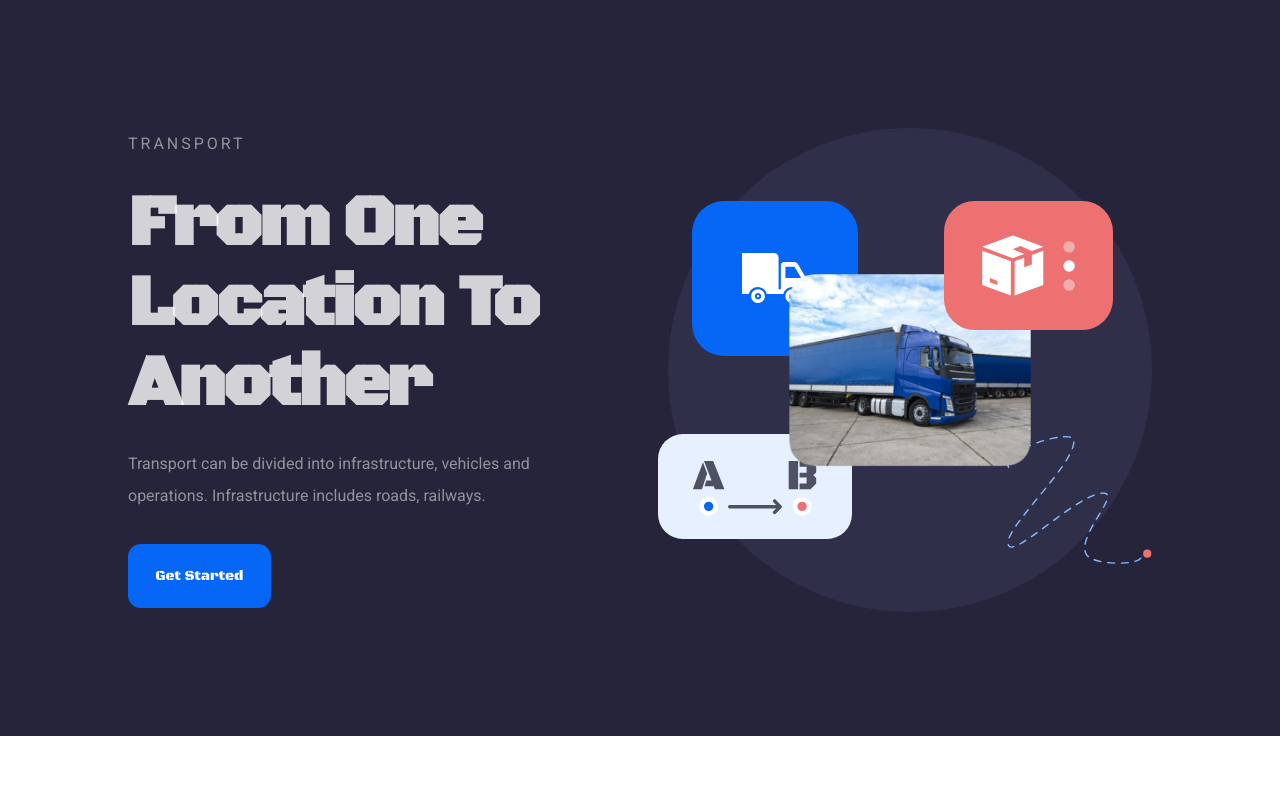
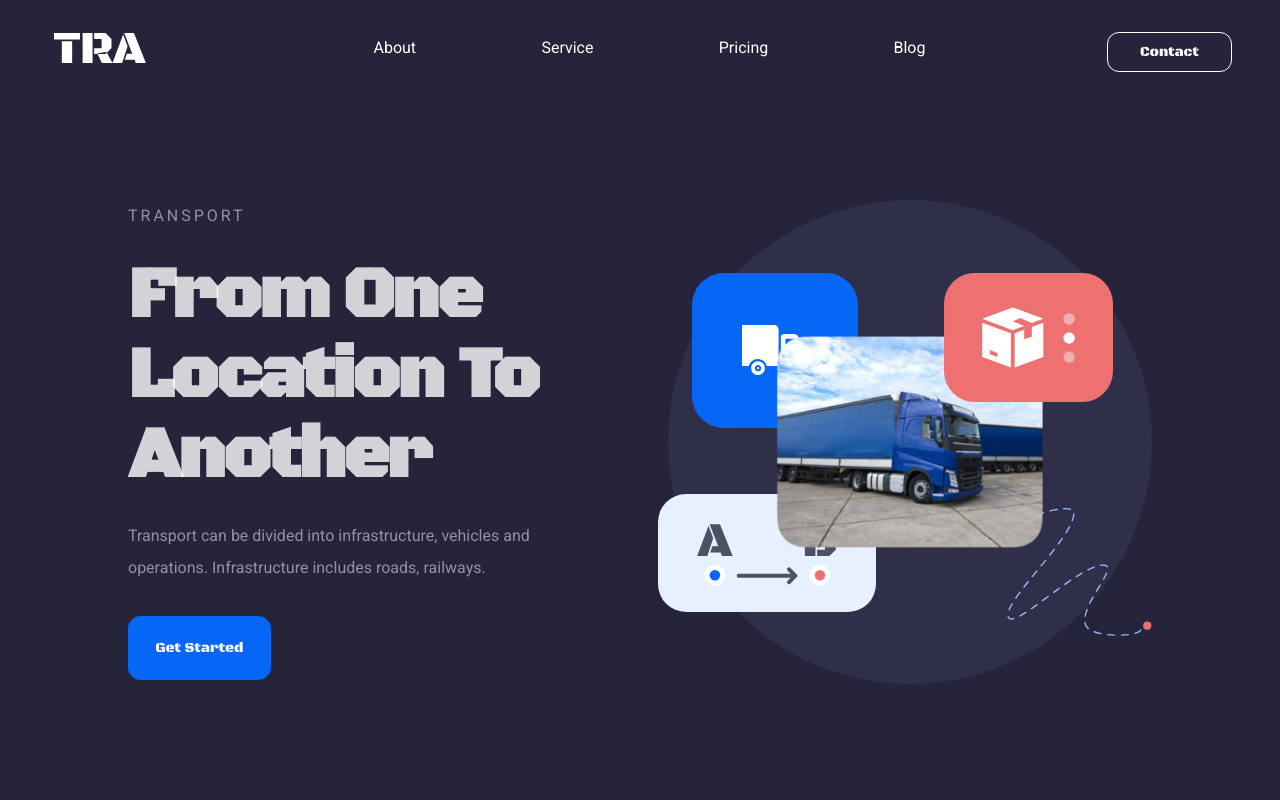
Before and after one commit to PiotrAdamowicz/Prograffing-task, a React (Create React App) app: page / in a window 1280 px wide. Shown: the top 800 px of the page. Built offline with nearby package versions, Linux system fonts and the light colour scheme.

Commit message:
Mid progress

```diff
--- a/src/App.js
+++ b/src/App.js
@@ -1,5 +1,5 @@
 import "./styles/App.scss";
-// import Nav from "./components/layout/Nav";
+import Nav from "./components/layout/Nav";
 import Footer from "./components/layout/Footer";
 import Header from "./components/layout/Header";
 import About from "./components/layout/About";
@@ -14,7 +14,7 @@ import GetStartedCard from "./components/layout/GetStartedCard";
 function App() {
   return (
     <div className="App">
-      {/* <Nav /> */}
+      <Nav />
       <Header />
       <About />
       <Service />
--- a/src/components/layout/Nav.js
+++ b/src/components/layout/Nav.js
@@ -3,13 +3,13 @@ import React, { useState } from "react";
 import Link from "../utils/Link";
 import TraLogo from "../utils/TraLogo";
 
-const links = ["About", "Service", "Pricing", "Blog", "Contact"];
+const links = ["About", "Service", "Pricing", "Blog"];
 
 export default function Nav() {
   const [isActive, setIsActive] = useState(false);
   const menuContent = (
     <ul
-      className={`nav__items nav__items${isActive ? "--active" : ""}`}
+      className={`nav__items ${isActive ? "nav__items--active" : ""}`}
       role="list"
     >
       {links.map((link) => (
@@ -27,10 +27,12 @@ export default function Nav() {
   };
 
   return (
-    <nav className={`nav nav${isActive ? "--active" : null}`}>
+    <nav className={`nav ${isActive ? "nav--active" : ""}`}>
       <TraLogo toggleMenu={onClick} block="nav" />
-      {/* {isActive ? menuContent : null} */}
       {menuContent}
+      <Link href="#contact">
+        <button className="nav__contactBtn">Contact</button>
+      </Link>
     </nav>
   );
 }
--- a/src/styles/About.scss
+++ b/src/styles/About.scss
@@ -37,6 +37,7 @@
         transform: translate(-50%, -50%);
     }
     &__starsIcon{
+        width: 50%;
         max-width: 249px;
         position: absolute;
         z-index: 30;
@@ -44,6 +45,7 @@
         left: -6%;
     }
     &__shipIcon{
+        width:31%;
         max-width: 177px;
         position: absolute;
         z-index: 3;
@@ -59,6 +61,7 @@
         right: 30%;
     }
     &__workerIcon{
+        width:27%;
         max-width: 195px;
         position: absolute;
         z-index: 2;
--- a/src/styles/Header.scss
+++ b/src/styles/Header.scss
@@ -49,7 +49,7 @@
    &__truckImg{
        z-index: 20;
        position: absolute;
-       width: 50%;
+       width: 55%;
        max-width: calc(110%/2);
        top: 50%;;
        left: 50%;
@@ -75,7 +75,7 @@
         max-width: 249px;
         position: absolute;
         z-index: 2;
-        width: 40%;
+        width: 45%;
         bottom:15%;
         left: -2%;
     }
--- a/src/styles/Nav.scss
+++ b/src/styles/Nav.scss
@@ -1,7 +1,27 @@
 @import "./partials//variables";
 
 .nav{
-
+    display: flex;
+    justify-content: space-between;
+    margin: 2rem 3rem 0;
+    &__logo{
+        &Btn{
+            height: 2rem;
+        }
+        &Icon{
+            height: 100%;
+        }
+    }
+    &__items{
+        width: 50%;
+        display: flex;
+        justify-content: space-between;
+    }
+    &__contactBtn{
+        border:solid 1px white;
+        border-radius: .75rem;
+        padding: .2rem 2rem;
+    }
     @media (max-width: $bp-mobile){
         position: fixed;
         left:0;
--- a/src/styles/Service.scss
+++ b/src/styles/Service.scss
@@ -21,32 +21,45 @@
         max-width: calc(100%/2);
     }
     &__workerImg{
-        margin: 2rem 1rem 0;
-        height: 90%;
-        width: 90%;
+        position: absolute;
+
+        // margin: 2rem 1rem 0;
+        // height: 90%;
+        // width: 90%;
         max-height: 232px;
         max-width: 224px;
+        bottom: 0%;
+        left:50%;
+        transform: translateX(-50%);
+    }
+    @media (max-width: 1315px){
+        &__workerImg{
+            bottom:0;
+            left:50%;
+            margin: 2rem 0 0;
+            transform: translateX(-50%);
+        }
     }
     &__handParcelIcon{
         top:12%;
         left:12%;
-        width: 35%;
+        width: 22%;
     }
     &__truckImg{
-        width: 30%;
+        width: 50%;
         right:-4%;
         max-width: 248px;
         max-height: 251px;
         top:-8%;
     }
     &__harborImg{
-        width:30%;
+        width:40%;
         max-width: 200px;
         bottom:8%;
         right: 5%;
     }
     &__planeImg{
-        width:30%;
+        width:40%;
         max-width: 200px;
         bottom: 12%;
         left:2%;
--- a/src/styles/Team.scss
+++ b/src/styles/Team.scss
@@ -18,6 +18,8 @@
 }
 .slider{
     &__person{
+        width: 37%;
+        height: 34%;
         max-width:422px;
         max-height: 400px;
     }
```
